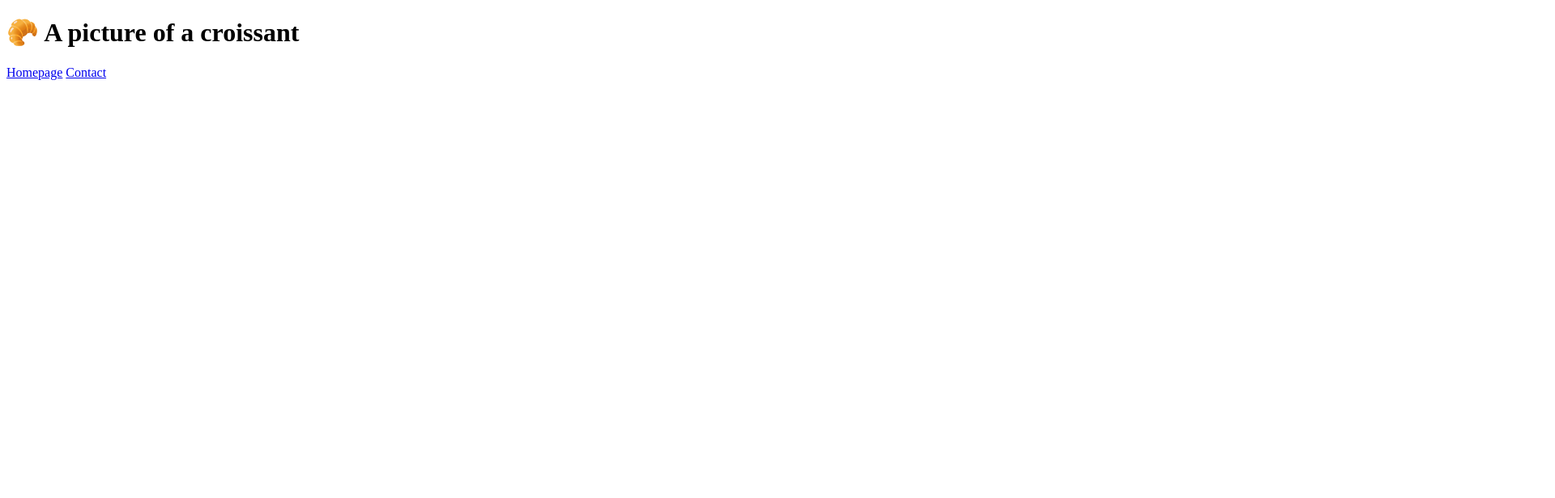
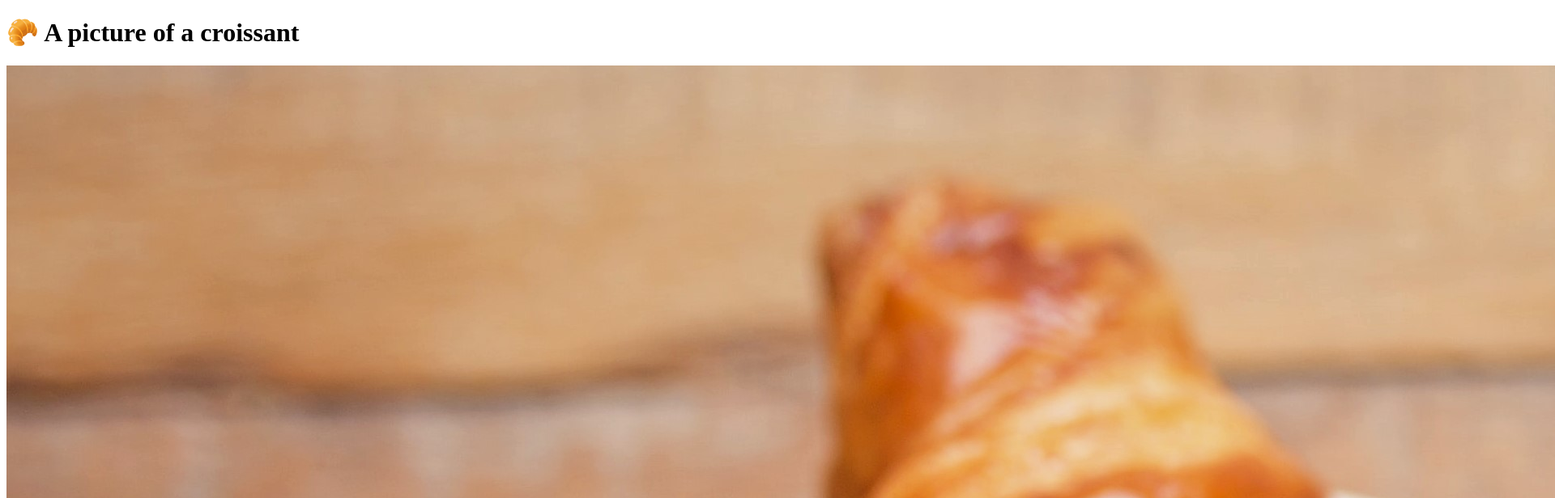
Before and after one commit to Morenibose/multiple-pages-static-website, a plain HTML site: page photo.html in a window 1280 px wide. Shown: the top 616 px of the page at 81% size, 1920 px wide, since content can reach past the window. Drawn offline with Linux system fonts and the light colour scheme.

Commit message:
Uploaded image on the photo page

```diff
--- a/photo.html
+++ b/photo.html
@@ -8,6 +8,7 @@
   </head>
   <body>
     <h1>🥐 A picture of a croissant</h1>
+    <img src="/images/croissant.jpg" />
     <a href="/">Homepage</a>
     <a href="/contact.html">Contact</a>
   </body>
```
Also changed, not shown: images/croissant.jpg (added).
